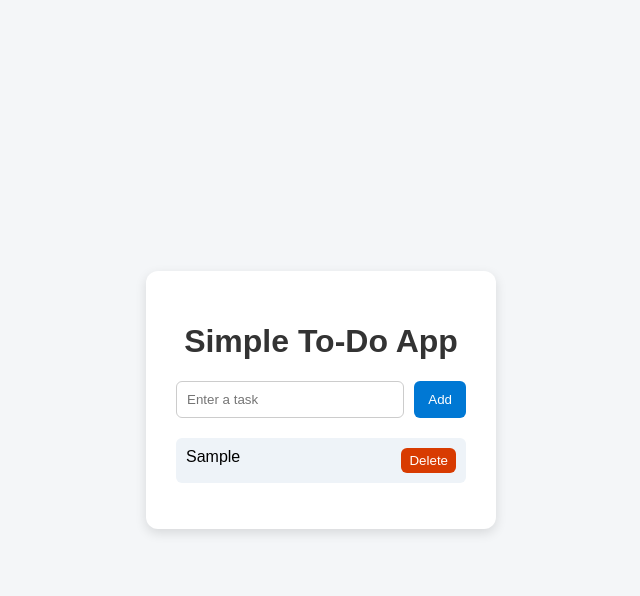
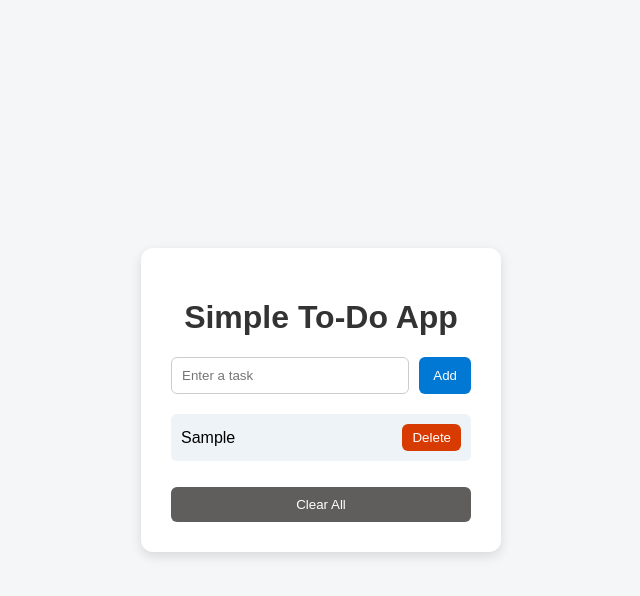
Before and after one commit to charanhari551-max/simple-todo-app, a plain HTML site: page index.html in a window 1280 px wide. Both pictures are taken after typing "Sample" into the empty fields and a click on the button "Add". Shown: the whole page, without its empty margins (319-959 px from the left). Drawn offline with Linux system fonts and the light colour scheme.

Commit message:
Add task completion and localStorage support

```diff
--- a/index.html
+++ b/index.html
@@ -16,6 +16,8 @@
     </div>
 
     <ul id="taskList"></ul>
+
+    <button class="clear-btn" onclick="clearTasks()">Clear All</button>
   </div>
 
   <script src="script.js"></script>
--- a/script.js
+++ b/script.js
@@ -1,3 +1,45 @@
+let tasks = JSON.parse(localStorage.getItem("tasks")) || [];
+
+function saveTasks() {
+  localStorage.setItem("tasks", JSON.stringify(tasks));
+}
+
+function renderTasks() {
+  const taskList = document.getElementById("taskList");
+  taskList.innerHTML = "";
+
+  tasks.forEach((task, index) => {
+    const li = document.createElement("li");
+
+    if (task.completed) {
+      li.classList.add("completed");
+    }
+
+    const span = document.createElement("span");
+    span.textContent = task.text;
+
+    span.onclick = function () {
+      tasks[index].completed = !tasks[index].completed;
+      saveTasks();
+      renderTasks();
+    };
+
+    const deleteButton = document.createElement("button");
+    deleteButton.textContent = "Delete";
+    deleteButton.className = "delete-btn";
+
+    deleteButton.onclick = function () {
+      tasks.splice(index, 1);
+      saveTasks();
+      renderTasks();
+    };
+
+    li.appendChild(span);
+    li.appendChild(deleteButton);
+    taskList.appendChild(li);
+  });
+}
+
 function addTask() {
   const input = document.getElementById("taskInput");
   const taskText = input.value.trim();
@@ -7,21 +49,21 @@ function addTask() {
     return;
   }
 
-  const taskList = document.getElementById("taskList");
+  tasks.push({
+    text: taskText,
+    completed: false
+  });
 
-  const li = document.createElement("li");
-  li.textContent = taskText;
-
-  const deleteButton = document.createElement("button");
-  deleteButton.textContent = "Delete";
-  deleteButton.className = "delete-btn";
-
-  deleteButton.onclick = function () {
-    taskList.removeChild(li);
-  };
-
-  li.appendChild(deleteButton);
-  taskList.appendChild(li);
+  saveTasks();
+  renderTasks();
 
   input.value = "";
 }
+
+function clearTasks() {
+  tasks = [];
+  saveTasks();
+  renderTasks();
+}
+
+renderTasks();
--- a/style.css
+++ b/style.css
@@ -16,7 +16,7 @@ body {
   background: white;
   padding: 30px;
   border-radius: 12px;
-  width: 350px;
+  width: 360px;
   box-shadow: 0 4px 12px rgba(0, 0, 0, 0.12);
 }
 
@@ -63,9 +63,30 @@ li {
   border-radius: 6px;
   display: flex;
   justify-content: space-between;
+  align-items: center;
+  cursor: pointer;
+}
+
+li.completed span {
+  text-decoration: line-through;
+  color: #777;
 }
 
 .delete-btn {
   background: #d83b01;
-  padding: 5px 8px;
+  padding: 6px 10px;
 }
+
+.delete-btn:hover {
+  background: #a4262c;
+}
+
+.clear-btn {
+  width: 100%;
+  margin-top: 10px;
+  background: #605e5c;
+}
+
+.clear-btn:hover {
+  background: #444;
+}
```
Also changed, not shown: README.md.
